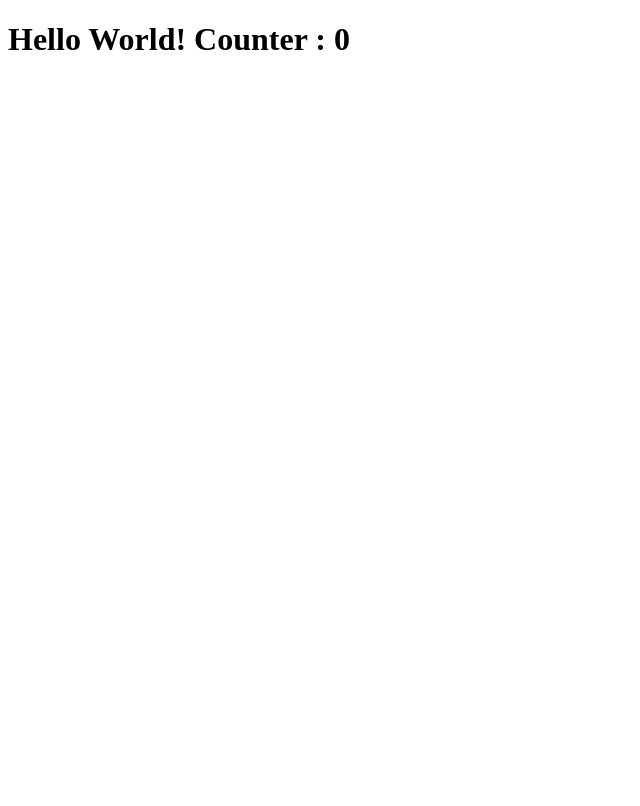
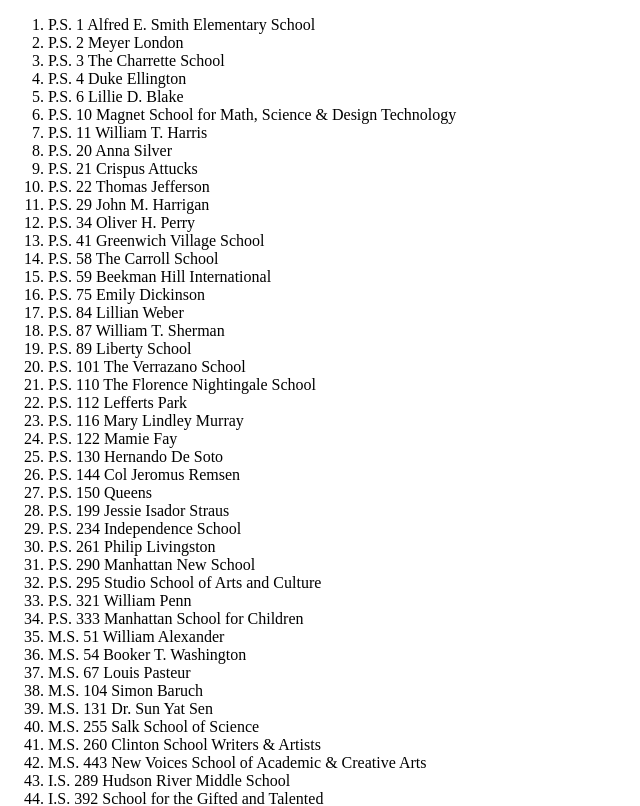
Before and after one commit to LakpaSherpa123/school-app, a React (Vite) app: page / in a window 1280 px wide. Shown: the top 806 px of the page, without its empty margins (0-640 px from the left). Built offline with nearby package versions, Linux system fonts and the light colour scheme.

Commit message:
initial feature school list, added a school list component, added a school item component, integrated them toghether and in the app. Also added a function to fetch shool data, and used it in an effect

```diff
--- a/src/app.tsx
+++ b/src/app.tsx
@@ -1,11 +1,14 @@
 import React, {useState} from 'react'
 
+import {SchoolList} from './components/school-list'
 
 
 export const App =() => {
-    const[counter, setCounter] = useState(0)  //cuonter _ stateValue | setCounter updates counter
+    // const[counter, setCounter] = useState(0)  //cuonter _ stateValue | setCounter updates counter
 
-    return <h1 onClick={() => setCounter(counter + 1)}>
-                Hello World! Counter : {counter}
-            </h1>
+    // return <h1 onClick={() => setCounter(counter + 1)}>
+    //             Hello World! Counter : {counter}
+    //         </h1>
+
+    return <SchoolList />
 }
--- a/src/components/school-item.tsx
+++ b/src/components/school-item.tsx
@@ -0,0 +1,12 @@
+import React from "react";
+import { SchoolData } from "../types/school-data";
+
+type SchoolItemProps = {
+    school : SchoolData
+}
+
+export const SchoolItem = ({school} : SchoolItemProps) => {
+
+   return <li> {school.name} </li>
+
+}
--- a/src/components/school-list.tsx
+++ b/src/components/school-list.tsx
@@ -0,0 +1,29 @@
+import React, { useEffect, useState } from 'react'
+import {SchoolData} from '../types/school-data'
+import { SchoolItem } from './school-item'
+
+
+const fetchData = async () :Promise <SchoolData[]>=> {
+    const response  = await fetch('/data/schools.json')
+    const json = await response.json()
+
+    return json
+}
+
+export const SchoolList = () => {
+    const [schools, setSchools] = useState<SchoolData[]>([])
+
+    useEffect(() => {
+        fetchData().then(setSchools)
+    }, [])                              // [] empty array - makes it run only 1 time, otherwise will run indefinitely
+
+
+    return (
+        <ol>
+               {schools.map(school => (
+                <SchoolItem school = {school} />
+               ))}
+        </ol>
+    )
+
+}
--- /dev/null
+++ b/src/types/school-data.ts
@@ -0,0 +1,10 @@
+export type SchoolData ={
+    name : string
+    average_student_gpa :number
+    diversity:{
+        female_percentage : number
+        male_percentage : number
+        international_percentage : number
+    }
+    quality_score : number
+}
```
